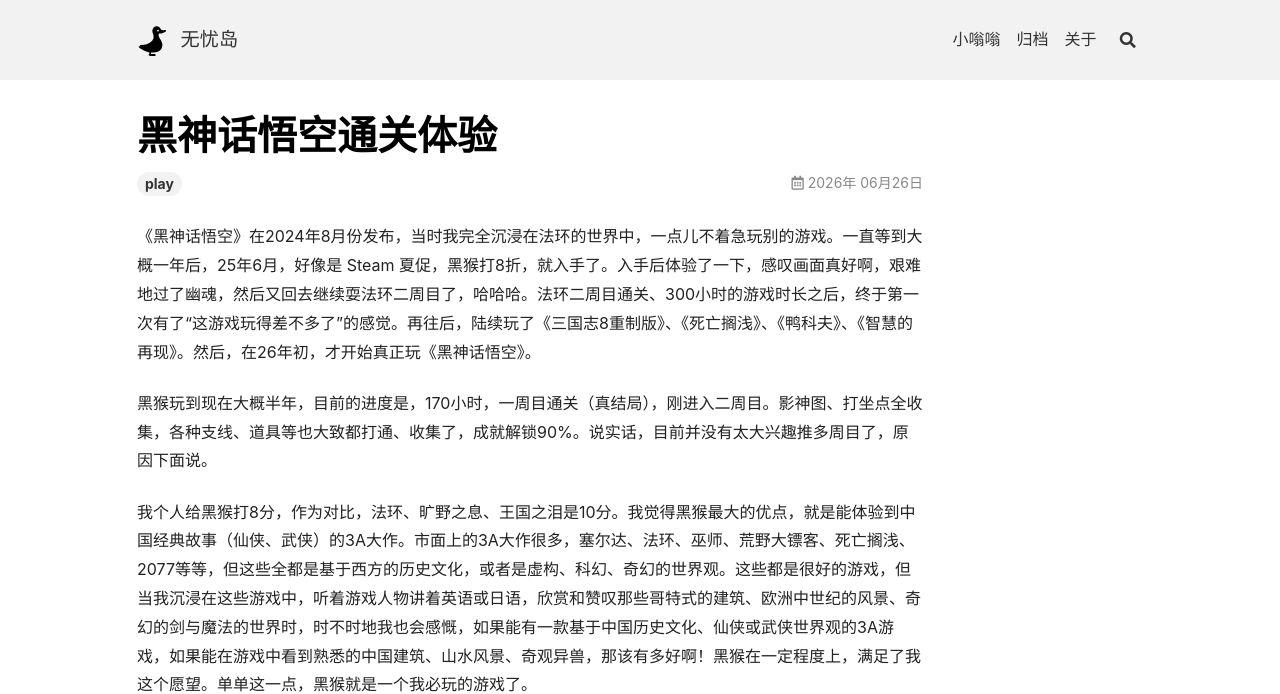
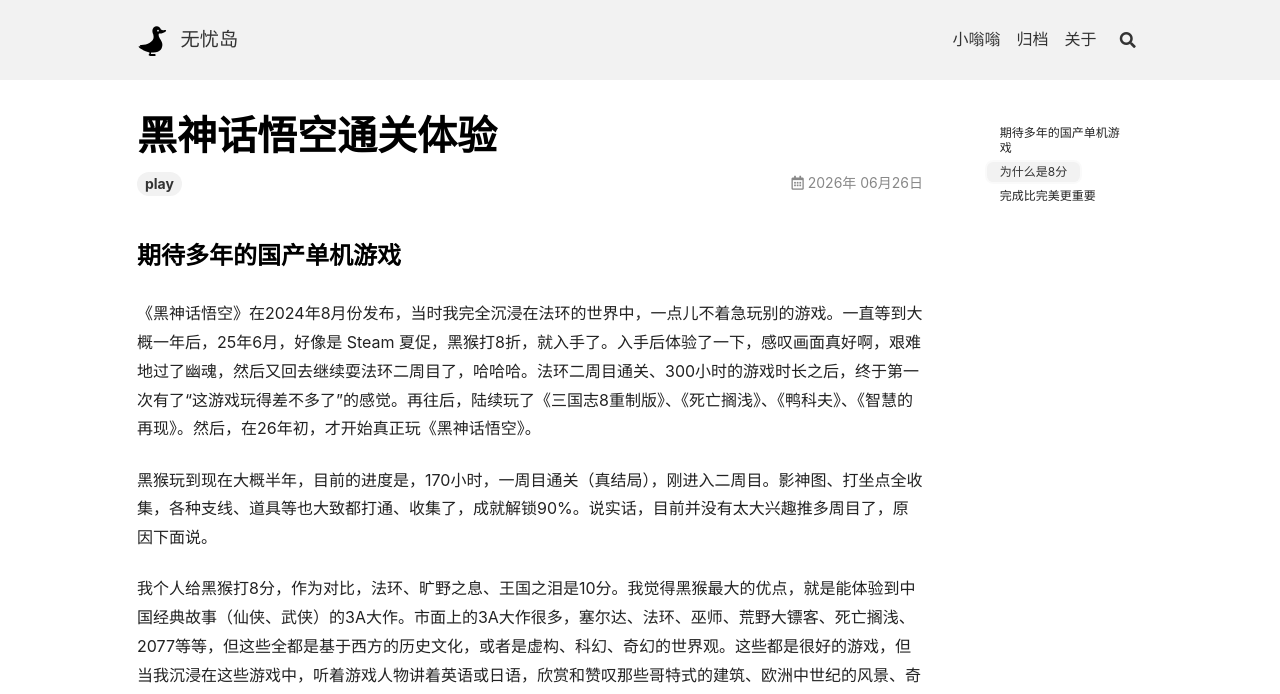
Before and after one commit to reniaL/renial.github.io, a Jekyll site: the page built from _posts/2026-06-26-black-myth-wukong.md, in a window 1280 px wide and 1400 px high. Shown: the top 694 px of the window. Built offline with Jekyll 4.4.1, drawn with Linux system fonts in a browser that asks for light colours; nearby versions of some CDN libraries; some of the changed text lies outside the part shown.

Commit message:
更新文章《黑神话悟空通关体验》

```diff
--- a/_posts/2026-06-26-black-myth-wukong.md
+++ b/_posts/2026-06-26-black-myth-wukong.md
@@ -4,15 +4,19 @@
 tags: [play]
 ---
 
+### 期待多年的国产单机游戏
+
 《黑神话悟空》在2024年8月份发布，当时我完全沉浸在法环的世界中，一点儿不着急玩别的游戏。一直等到大概一年后，25年6月，好像是 Steam 夏促，黑猴打8折，就入手了。入手后体验了一下，感叹画面真好啊，艰难地过了幽魂，然后又回去继续耍法环二周目了，哈哈哈。法环二周目通关、300小时的游戏时长之后，终于第一次有了“这游戏玩得差不多了”的感觉。再往后，陆续玩了《三国志8重制版》、《死亡搁浅》、《鸭科夫》、《智慧的再现》。然后，在26年初，才开始真正玩《黑神话悟空》。
 
 黑猴玩到现在大概半年，目前的进度是，170小时，一周目通关（真结局），刚进入二周目。影神图、打坐点全收集，各种支线、道具等也大致都打通、收集了，成就解锁90%。说实话，目前并没有太大兴趣推多周目了，原因下面说。
 
-我个人给黑猴打8分，作为对比，法环、旷野之息、王国之泪是10分。我觉得黑猴最大的优点，就是能体验到中国经典故事（仙侠、武侠）的3A大作。市面上的3A大作很多，塞尔达、法环、巫师、荒野大镖客、死亡搁浅、2077等等，但这些全都是基于西方的历史文化，或者是虚构、科幻、奇幻的世界观。这些都是很好的游戏，但当我沉浸在这些游戏中，听着游戏人物讲着英语或日语，欣赏和赞叹那些哥特式的建筑、欧洲中世纪的风景、奇幻的剑与魔法的世界时，时不时地我也会感慨，如果能有一款基于中国历史文化、仙侠或武侠世界观的3A游戏，如果能在游戏中看到熟悉的中国建筑、山水风景、奇观异兽，那该有多好啊！黑猴在一定程度上，满足了我这个愿望。单单这一点，黑猴就是一个我必玩的游戏了。
+我个人给黑猴打8分，作为对比，法环、旷野之息、王国之泪是10分。我觉得黑猴最大的优点，就是能体验到中国经典故事（仙侠、武侠）的3A大作。市面上的3A大作很多，塞尔达、法环、巫师、荒野大镖客、死亡搁浅、2077等等，但这些全都是基于西方的历史文化，或者是虚构、科幻、奇幻的世界观。这些都是很好的游戏，但当我沉浸在这些游戏中，听着游戏人物讲着英语或日语，欣赏和赞叹那些哥特式的建筑、欧洲中世纪的风景、奇幻的剑与魔法的世界时，时不时地我也会感慨，如果能有一款基于中国历史文化、仙侠或武侠世界观的3A游戏， **如果能在游戏中看到熟悉的中国建筑、山水风景、奇观异兽，那该有多好啊！** 黑猴在一定程度上，满足了我这个愿望。单单这一点，黑猴就是一个我必玩的游戏了。
 
 ![black-myth-wukong-01](/images/blog/2026-06-26-black-myth-wukong/black-myth-wukong-01.png)
 
 <!--more-->
+
+### 为什么是8分
 
 但另一方面，在我打通了游戏的第一关之后，我又忍不住有些失望。这个失望主要是来自于对比，还有游戏类型的倾向。在 [动物井与银河城](/2024/10/09/animal-well-and-metroidvania.html)中提到过：
 
@@ -22,12 +26,14 @@
 
 ![black-myth-wukong-02](/images/blog/2026-06-26-black-myth-wukong/black-myth-wukong-02.png)
 
-我觉得黑猴并不是一个“类魂游戏”，虽然它的boss战有一定难度，但和魂游相似的地方也就仅此而已了。没有地牢或洞穴，没有迷宫和谜题，也就算了，让我觉得很可惜的是，没有设计精妙的地图！法环让人流连忘返的一个重要原因，就是史东薇尔城、魔法学院、卡利亚城寨、王城这些设计无比精妙的地图，让人忍不住一遍又一遍地逛。而黑猴的多周目，有新鲜感的基本就是不同的棍法、法术，二周目我试着玩戳棍+安身法+铜头铁臂，然后第一关的boss至今全都是轻松地一遍过，主要是因为数值碾压，打boss的乐趣和成就感大大降低了。
+**我觉得黑猴并不是一个“类魂游戏”**，虽然它的boss战有一定难度，但和魂游相似的地方也就仅此而已了。没有地牢或洞穴，没有迷宫和谜题，也就算了，让我觉得很可惜的是，没有设计精妙的地图！法环让人流连忘返的一个重要原因，就是史东薇尔城、魔法学院、卡利亚城寨、王城这些设计无比精妙的地图，让人忍不住一遍又一遍地逛。而黑猴的多周目，有新鲜感的基本就是不同的棍法、法术，二周目我试着玩戳棍+安身法+铜头铁臂，然后第一关的boss至今全都是轻松地一遍过，主要是因为数值碾压，打boss的乐趣和成就感大大降低了。
 
 关于剧情，黑猴是对西游记的二次创作，在适当保留原作的人物关系的同时，对剧情进行了大量的改编和扩展。剧情本身我觉得还行，但 [Leya蕾雅](https://www.bilibili.com/video/BV1MD42ezEM6/) 的鉴赏中，提到了一个问题，我觉得挺对的。就是黑猴一方面采用了魂游的“碎片化叙事”，很多人物背景、故事情节都是通过影神图中的只言片语来告诉你。但另一方面，又用挺大篇幅的过场动画、通关动画来讲述故事，希望玩家感同身受。这两种方式的结合，有些矛盾、割裂感。
 
 最后要吐槽的一点，就是游戏的第五关、第六关，确实是明显未完成的状态。
 
+### 完成比完美更重要
+
 说了很多缺点，但正如在很多地方见到的说法，“完成比完美更重要”。之于中国单机游戏而言，黑神话悟空已经是划时代、里程碑的作品了~
 
 ![black-myth-wukong-03](/images/blog/2026-06-26-black-myth-wukong/black-myth-wukong-03.png)
```
